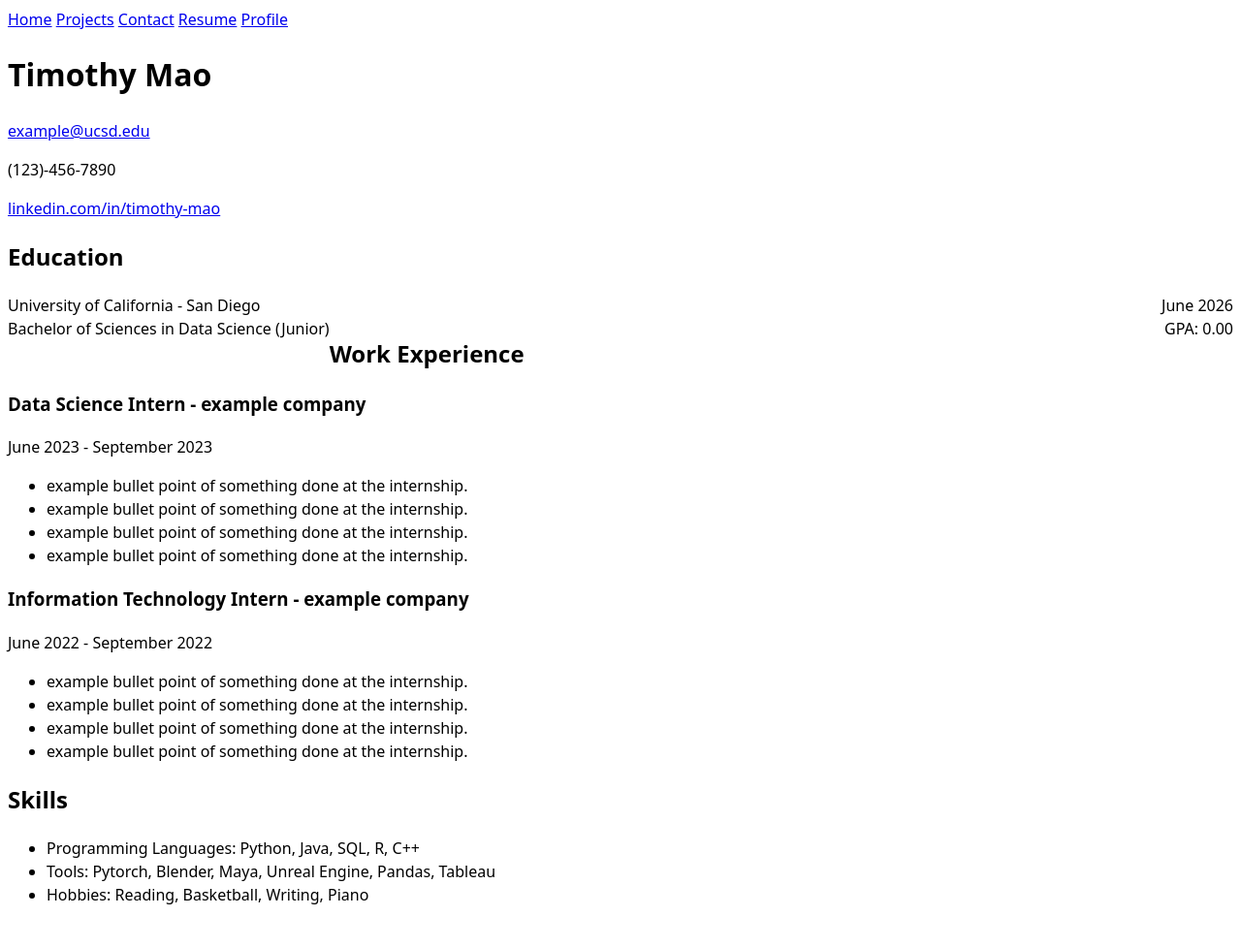
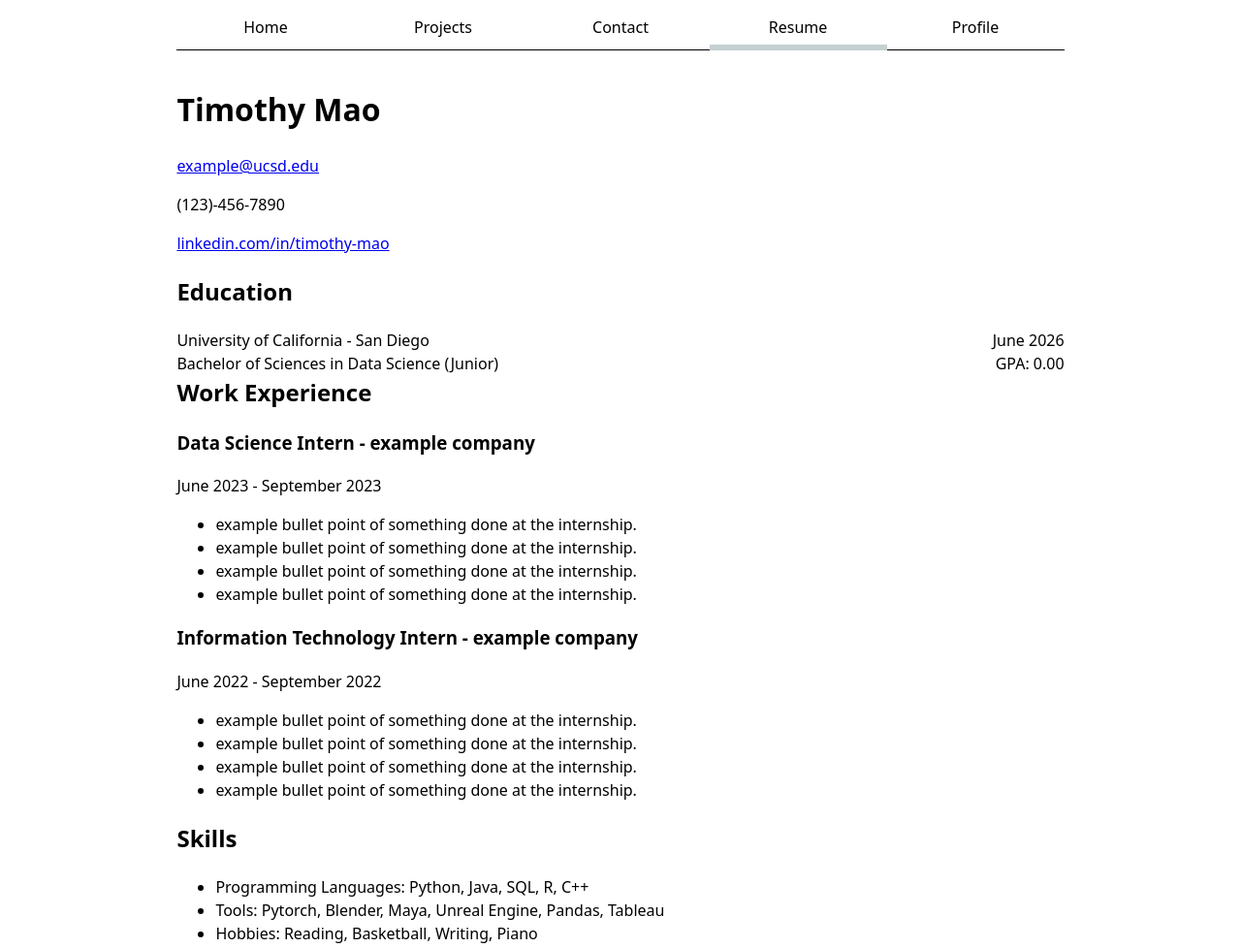
Before and after one commit to TimothyMao/portfolio, a plain HTML site: page resume/index.html in a window 1280 px wide. Shown: the whole page at 97% size. Before the commit the page ends 951 px from the top, so only its background shows below. Drawn offline with Linux system fonts and the light colour scheme; files that its build step writes are made by us from their sources.

Commit message:
modified nav and added some style

```diff
--- a/resume/index.html
+++ b/resume/index.html
@@ -3,15 +3,15 @@
 <head>
     <meta charset="UTF-8">
     <meta name="viewport" content="width=device-width, initial-scale=1.0">
+    <link rel="stylesheet" href="../style.css">
     <title>Resume</title>
-    <link rel="stylesheet" href="style.css">
 </head>
 <body>
     <nav>
         <a href="../index.html">Home</a>
         <a href="../projects/index.html" >Projects</a>
         <a href="../contact/index.html" >Contact</a>
-        <a href="../resume/index.html" class="active">Resume</a>
+        <a href="../resume/index.html" class="current">Resume</a>
         <a href="https://github.com/TimothyMao" target="_blank">Profile</a>
     </nav>
     <h1>Timothy Mao</h1>
--- a/style.css
+++ b/style.css
@@ -3,4 +3,33 @@ body {
          and use the OS’s UI font as the website font
        */
     font: 100%/1.5 system-ui;
+    max-width: 100ch;
+    margin-inline: auto;
+    padding: 0 20px;
   }
+
+  nav {
+    display: flex;
+  }
+
+  nav a {
+    flex: 1;
+    text-decoration: none;
+    color: inherit;
+    text-align: center;
+    padding: 0.5em;
+    margin-bottom: 1em;
+    border-bottom-width: 1px;
+    border-bottom-style: solid;
+    border-bottom-color: oklch;
+  }
+
+  nav a.current{
+    border-bottom-width: 0.4em;
+    border-bottom-color: oklch(85% 3% 200);
+    padding-bottom: 6px;
+  }
+
+  #experience {
+    clear: both;
+  }
```
Also changed, not shown: contact/index.html (+3 -2 lines), index.html (+4 -4 lines), projects/index.html (+3 -2 lines).
